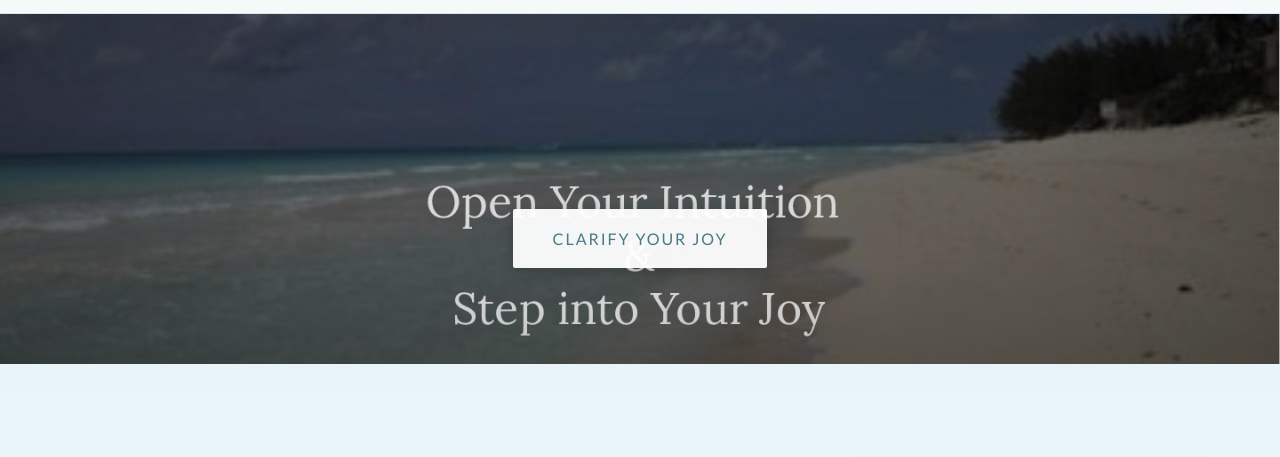
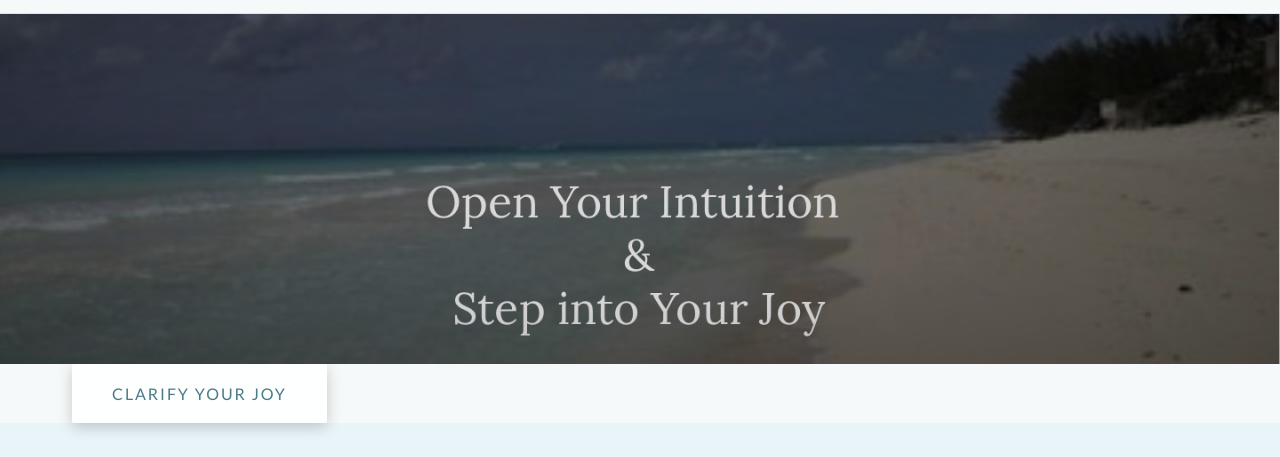
Before and after one commit to lysverdan/stepintoyourjoy123, a plain HTML site: page index.html in a window 1280 px wide. Shown: the part 68-525 px from the top of the page. Drawn offline with nearby package versions, Linux system fonts and the light colour scheme.

Commit message:
Update index.html

```diff
--- a/index.html
+++ b/index.html
@@ -39,14 +39,17 @@
 
     <!-- Hero Section -->
     <header class="hero">
-        <div class="hero-content">
-            <div class="hero-text">
-                <!-- Text is part of the banner image -->
-                <a href="connect.html" class="cta-button fade-in">Clarify Your Joy</a>
+        <div class="hero-decoration"></div>
+    </header>
+
+    <!-- CTA Button Below Banner -->
+    <section class="hero-cta-section">
+        <div class="container">
+            <div class="hero-cta-wrapper">
+                <a href="connect.html" class="cta-button">Clarify Your Joy</a>
             </div>
         </div>
-        <div class="hero-decoration"></div>
-    </header>
+    </section>
 
     <!-- Welcome Section -->
     <section class="welcome-section">
```
